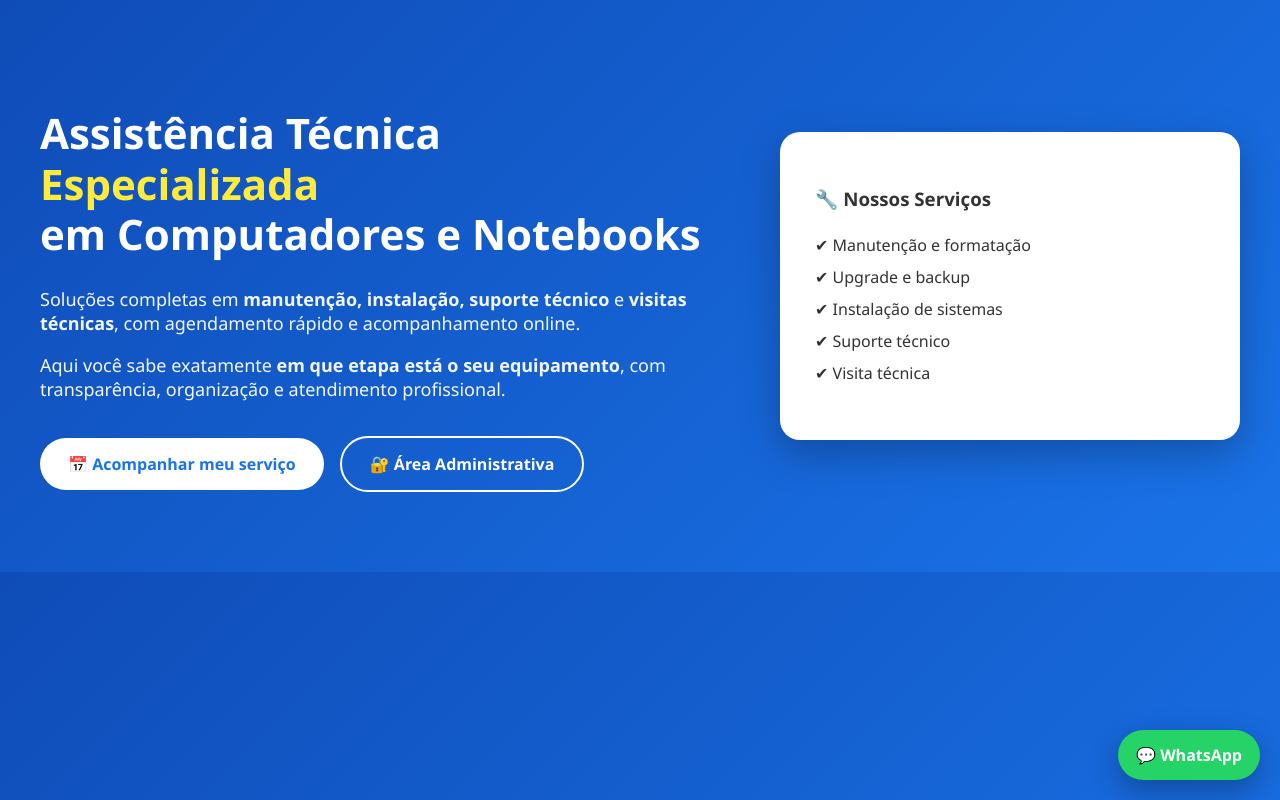
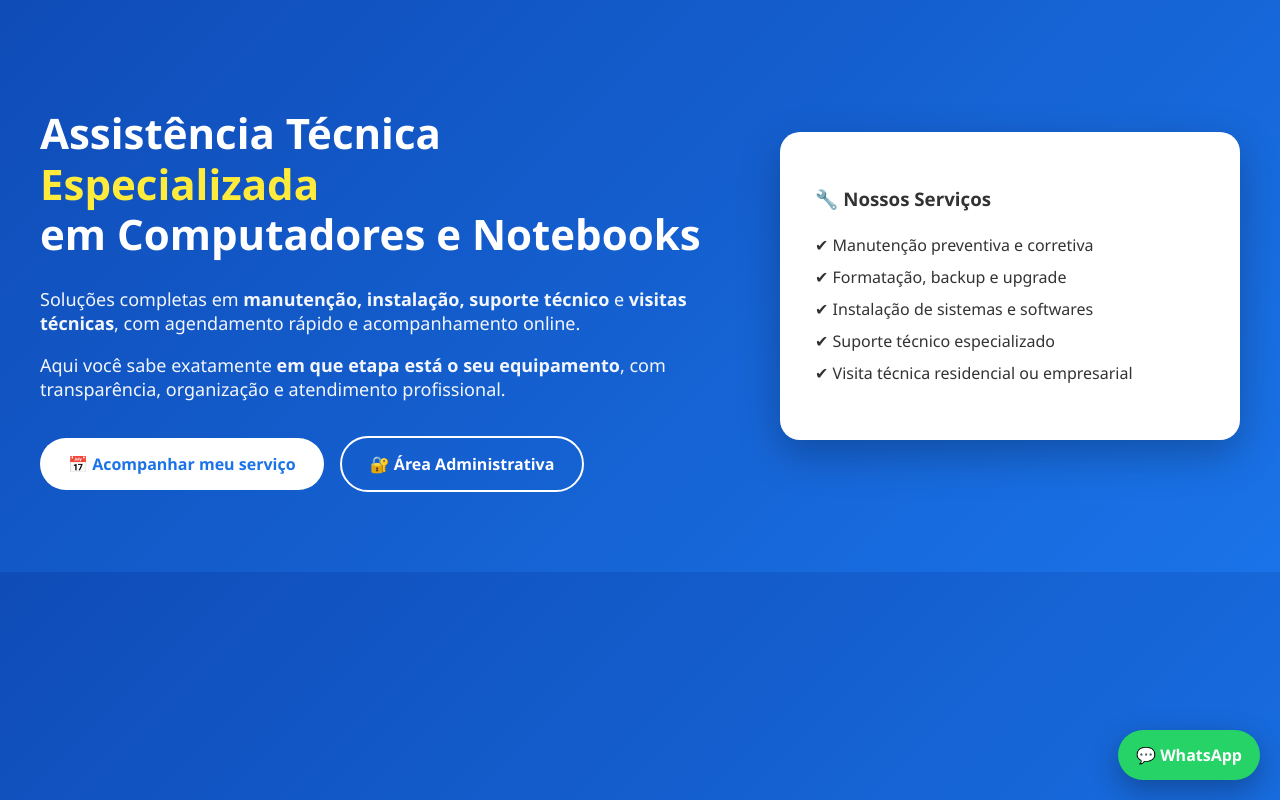
Before and after one commit to wandracula/agenda, a plain HTML site: page index.html in a window 1280 px wide. Drawn offline with Linux system fonts and the light colour scheme.

Commit message:
index.html

```diff
--- a/index.html
+++ b/index.html
@@ -141,11 +141,11 @@ button{
     <div class="card">
       <h3>🔧 Nossos Serviços</h3>
       <ul>
-        <li>✔ Manutenção e formatação</li>
-        <li>✔ Upgrade e backup</li>
-        <li>✔ Instalação de sistemas</li>
-        <li>✔ Suporte técnico</li>
-        <li>✔ Visita técnica</li>
+       <li>✔ Manutenção preventiva e corretiva</li>
+        <li>✔ Formatação, backup e upgrade</li>
+        <li>✔ Instalação de sistemas e softwares</li>
+        <li>✔ Suporte técnico especializado</li>
+        <li>✔ Visita técnica residencial ou empresarial</li>
       </ul>
     </div>
 
```
